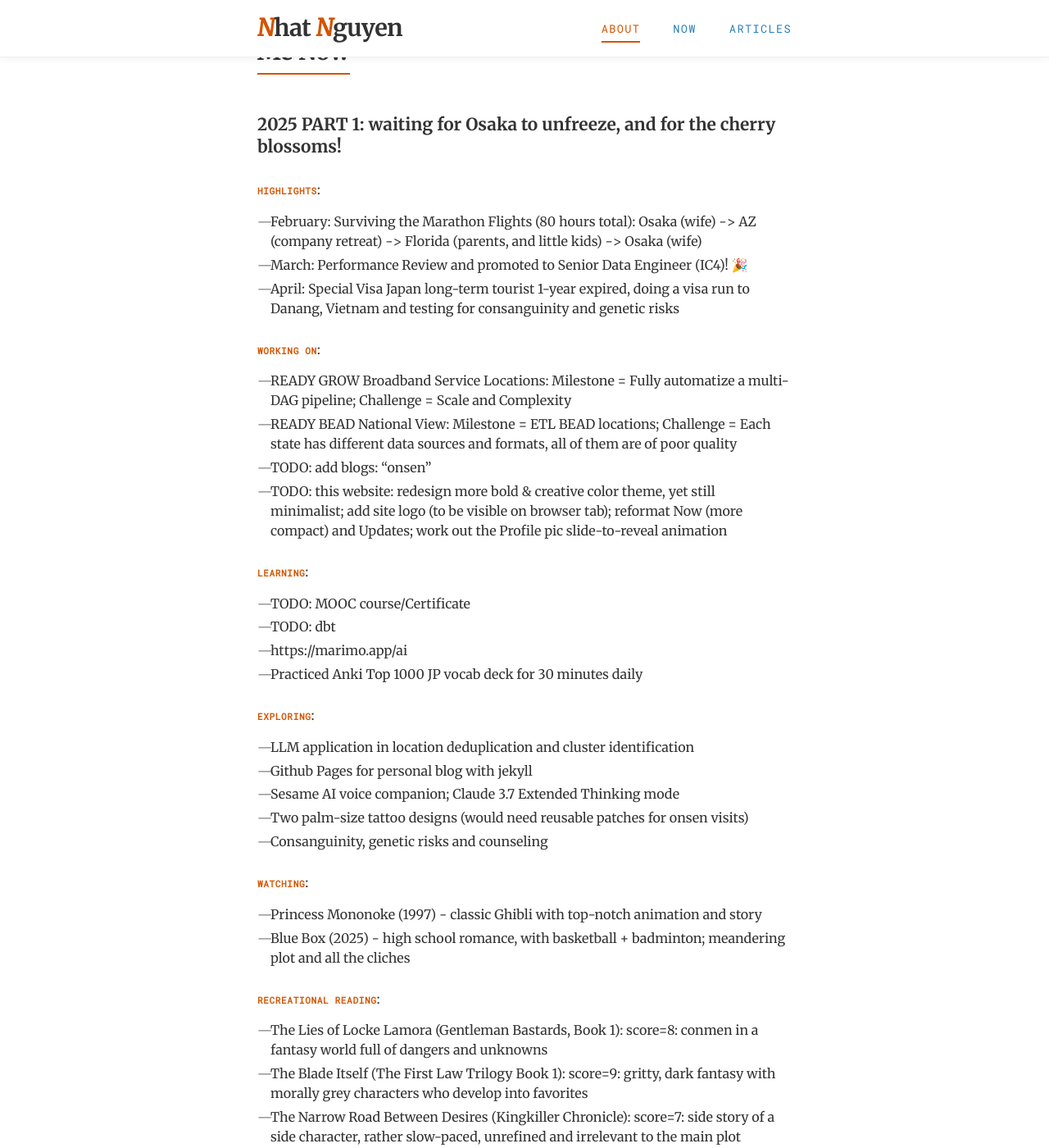
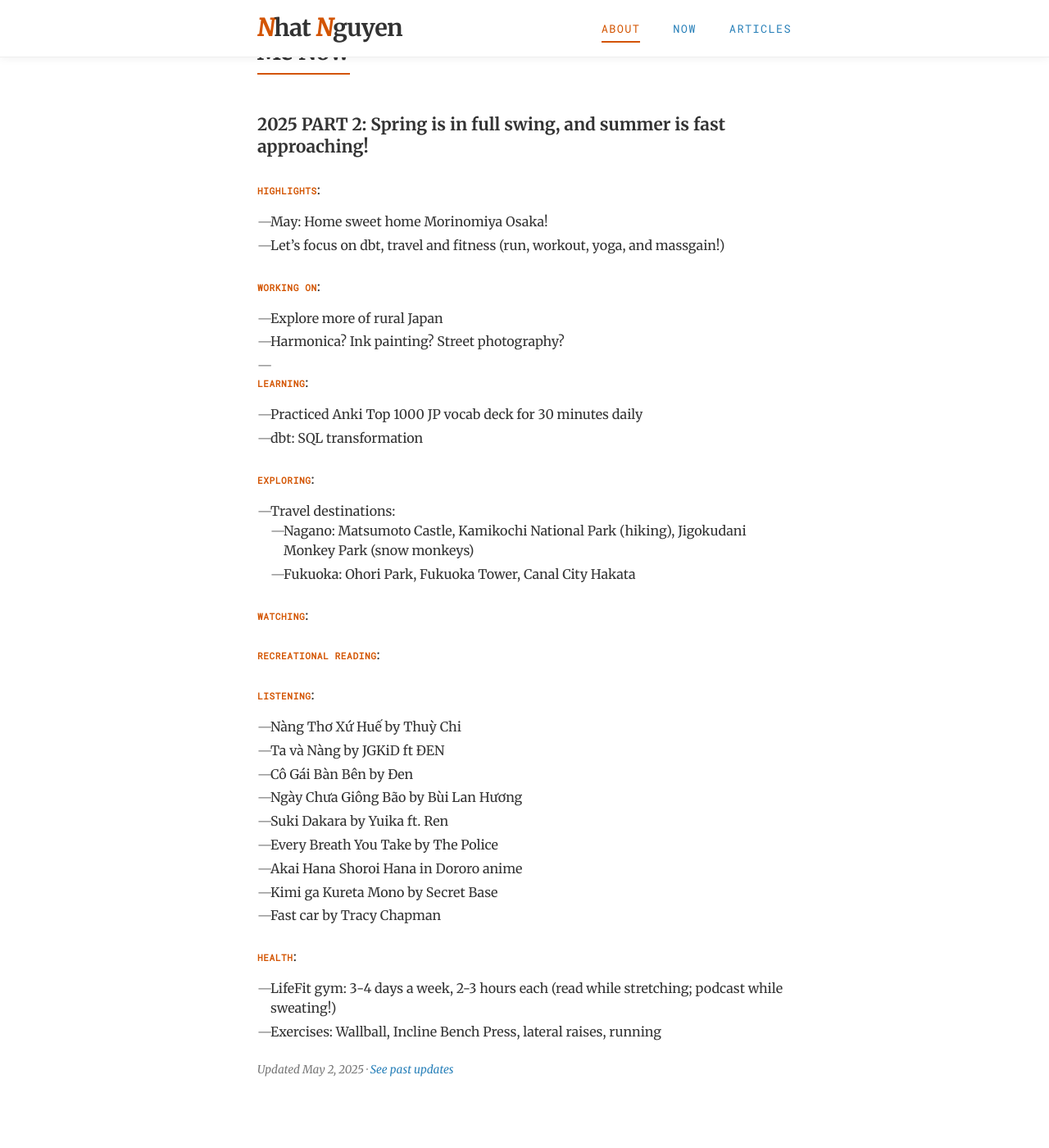
Before and after one commit to ngnnah/ngnnah.github.io, a Jekyll site: the page built from index.html, in a window 1280 px wide and 1400 px high, scrolled down 536 px. Shown: the whole window at 82% size. Built offline with Jekyll 4.4.1, drawn with Linux system fonts in a browser that asks for light colours; some of the changed text lies outside the part shown.

Commit message:
update 2

```diff
--- a/_data/updates.yml
+++ b/_data/updates.yml
@@ -1,11 +1,52 @@
 # Newest update at the top
+- title: "2025 PART 2: Spring is in full swing, and summer is fast approaching!"
+  date: 2025-05-02
+  content: |
+    **Highlights**:
+    - May: Home sweet home Morinomiya Osaka!
+    - Let's focus on dbt, travel and fitness (run, workout, yoga, and massgain!)
+
+    **Working on**:
+    - Explore more of rural Japan
+    - Harmonica? Ink painting? Street photography?
+    -
+
+    **Learning**:
+    - Practiced Anki Top 1000 JP vocab deck for 30 minutes daily
+    - dbt: SQL transformation
+
+    **Exploring**:
+    - Travel destinations:
+      - Nagano: Matsumoto Castle, Kamikochi National Park (hiking), Jigokudani Monkey Park (snow monkeys)
+      - Fukuoka: Ohori Park, Fukuoka Tower, Canal City Hakata
+
+    **Watching**:
+
+    **Recreational Reading**:
+
+    **Listening**:
+    - Nàng Thơ Xứ Huế by Thuỳ Chi
+    - Ta và Nàng by JGKiD ft ĐEN
+    - Cô Gái Bàn Bên by Đen
+    - Ngày Chưa Giông Bão by Bùi Lan Hương
+    - Suki Dakara by Yuika ft. Ren
+    - Every Breath You Take by The Police
+    - Akai Hana Shoroi Hana in Dororo anime
+    - Kimi ga Kureta Mono by Secret Base
+    - Fast car by Tracy Chapman
+
+    **Health**:
+    - LifeFit gym: 3-4 days a week, 2-3 hours each (read while stretching; podcast while sweating!)
+    - Exercises: Wallball, Incline Bench Press, lateral raises, running
+
+
 - title: "2025 PART 1: waiting for Osaka to unfreeze, and for the cherry blossoms!"
   date: 2025-02-28
   content: |
     **Highlights**:
     - February: Surviving the Marathon Flights (80 hours total): Osaka (wife) -> AZ (company retreat) -> Florida (parents, and little kids) -> Osaka (wife)
     - March: Performance Review and promoted to Senior Data Engineer (IC4)! 🎉
-    - April: Special Visa Japan long-term tourist 1-year expired, doing a visa run to Danang, Vietnam and testing for consanguinity and genetic risks
+    - April: Special Visa Japan long-term tourist 1-year expired, doing a visa run to Danang, Vietnam and get tests for consanguinity and genetic risks
 
     **Working on**:
     - READY GROW Broadband Service Locations: Milestone = Fully automatize a multi-DAG pipeline; Challenge = Scale and Complexity
```
